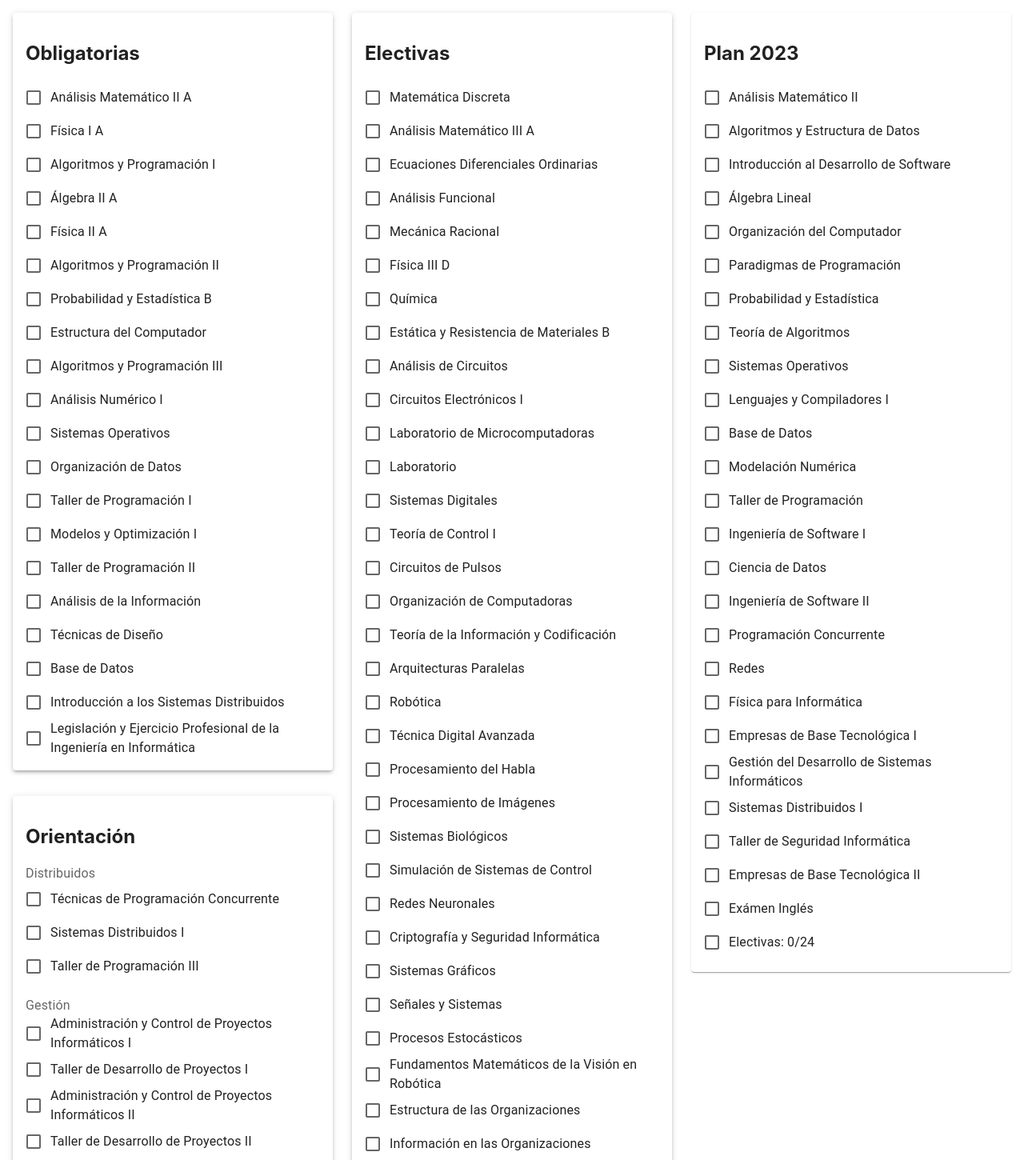
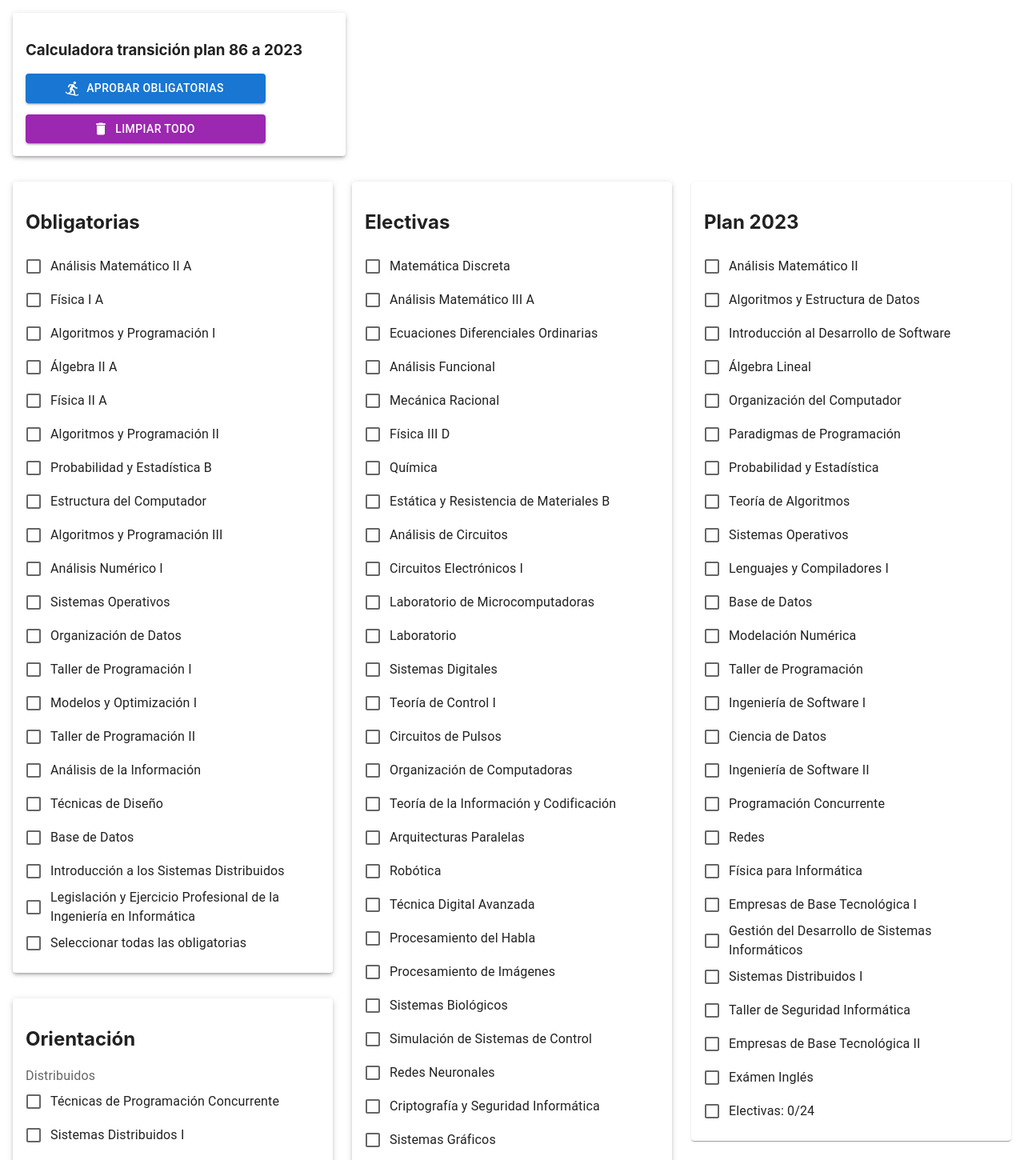
Before and after one commit to ManuelBilbao/FIUBA-Transicion, a React (Create React App) app: page / in a window 1280 px wide. Shown: the top 1450 px of the page at 80% size. Built offline with nearby package versions, Linux system fonts and the light colour scheme.

Commit message:
agrego opcion de elegir todas las obligatorias, agrego opcion de borrar toda la seleccion

```diff
--- a/src/App.js
+++ b/src/App.js
@@ -1,9 +1,11 @@
 import './App.css';
-import { Checkbox, FormGroup, FormControlLabel, FormLabel, Grid, Paper, Box } from '@mui/material';
+import { Checkbox, FormGroup, FormControlLabel, FormLabel, Grid, Paper, Box, Button } from '@mui/material';
 import materias_plan86 from "./plan_86.json";
 import materias_plan23 from "./plan_23.json";
 import { useEffect, useState } from 'react';
 import { useMaterias86 } from './utils/useMaterias86';
+import DeleteIcon from '@mui/icons-material/Delete';
+import SnowboardingIcon from '@mui/icons-material/Snowboarding';
 
 function App() {
   const [creditos, setCreditos] = useState(0);
@@ -14,6 +16,12 @@ function App() {
 
   const agregarMateria86 = (materia) => {
     setMaterias86(materias86.concat(materia));
+  };
+  const seleccionarTodasObligatorias86 = () => {
+    setMaterias86(materias_plan86.obligatorias);
+  };
+  const limpiarTodo = () => {
+    setMaterias86([]);
   };
 
   const eliminarMateria86 = (materia) => {
@@ -69,6 +77,35 @@ function App() {
 
   return (
     <Box sx={{flexGrow: 1}} padding={2}>
+      <Grid container sx={{ margin: "0 0 2rem 0" }}>
+        <Grid item xs={12} sm={6} md={6} lg={4} xl={3}>
+          <Paper elevation={3} sx={{padding: "1em"}}>
+            <h3>Calculadora transición plan 86 a 2023</h3>
+            <FormGroup>
+
+              <Button
+                variant="contained"
+                color="primary"
+                startIcon={<SnowboardingIcon />}
+                sx={{ maxWidth: "300px", marginBottom: "1em" }}
+                onClick={seleccionarTodasObligatorias86}
+              >
+                Aprobar obligatorias
+              </Button>
+
+              <Button
+                variant="contained"
+                color="secondary"
+                startIcon={<DeleteIcon />}
+                sx={{ maxWidth: "300px" }}
+                onClick={limpiarTodo}
+              >
+                Limpiar todo
+              </Button>
+            </FormGroup>
+          </Paper>
+        </Grid>
+      </Grid>
       <Grid container spacing={3}>
         <Grid item xs={12} md={4}>
           <Paper elevation={3} sx={{padding: "1em", marginBottom: "2em"}}>
@@ -81,6 +118,16 @@ function App() {
                   label={materia.nombre}
                 />
               )}
+            </FormGroup>
+            <FormGroup>
+              <FormControlLabel
+                label="Seleccionar todas las obligatorias"
+                control={
+                  <Checkbox
+                    onClick={e => e.preventDefault()}
+                    />
+                }
+              />
             </FormGroup>
           </Paper>
           <Paper elevation={3} sx={{padding: "1em", marginBottom: "2em"}}>
@@ -106,7 +153,7 @@ function App() {
               {materias_plan86.electivas.map(materia =>
                 <FormControlLabel
                   key={`${materia.nombre}-86`}
-                  control={<Checkbox onChange={e => handleCheck(e, materia)} />}
+                  control={<Checkbox onChange={e => handleCheck(e, materia)} checked={materias86.some(m => m.nombre === materia.nombre)} />}
                   label={materia.nombre}
                 />
               )}
```
